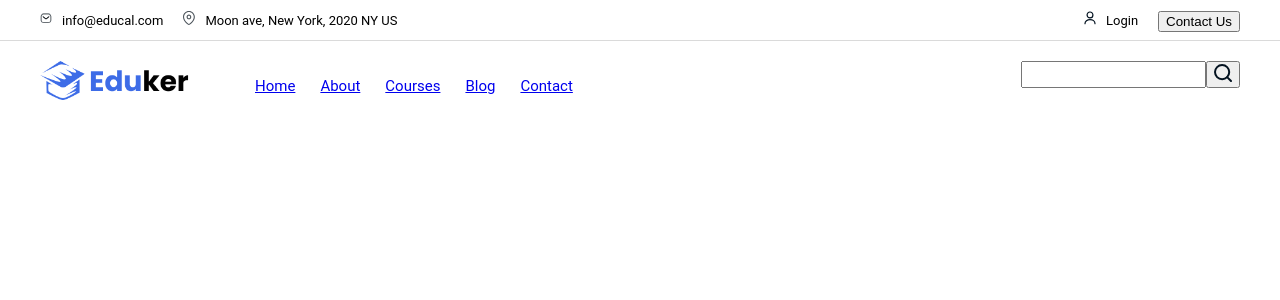
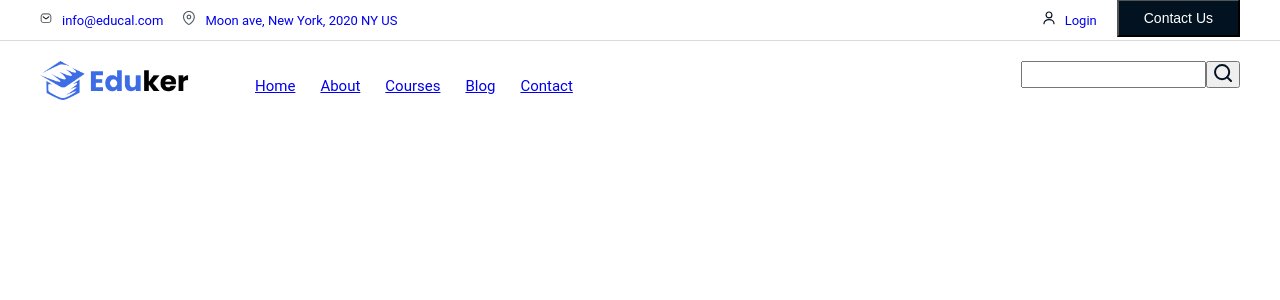
Before and after one commit to Govard9/eduker-five, a React (Create React App) app: page / in a window 1280 px wide. Shown: the top 300 px of the page. Built offline with nearby package versions, Linux system fonts and the light colour scheme.

Commit message:
Исправления App.js

```diff
--- a/src/components/Header/TopHeader/TopHeader.jsx
+++ b/src/components/Header/TopHeader/TopHeader.jsx
@@ -28,7 +28,7 @@ const TopHeader = () => {
 							fill="#4B535A"
 						></path>
 					</svg>
-					<a>info@educal.com</a>
+					<a href="mailto:info@educal.com">info@educal.com</a>
 				</li>
 				<li className={styles.location}>
 					<svg
@@ -51,7 +51,7 @@ const TopHeader = () => {
 							fill="#4B535A"
 						></path>
 					</svg>
-					<a>Moon ave, New York, 2020 NY US</a>
+					<a href="https://goo.gl/maps/qzqY2PAcQwUz1BYN9">Moon ave, New York, 2020 NY US</a>
 				</li>
 				<li className={styles.login}>
 					<svg
@@ -76,7 +76,7 @@ const TopHeader = () => {
 							stroke-linejoin="round"
 						></path>
 					</svg>
-					<a>Login</a>
+					<a href="/login">Login</a>
 				</li>
 				<li className={styles.contactUs}>
 					<button>Contact Us</button>
--- a/src/components/Header/TopHeader/TopHeader.module.scss
+++ b/src/components/Header/TopHeader/TopHeader.module.scss
@@ -22,27 +22,39 @@
 	}
 	.mail {
 		a {
+            text-decoration: none;
 			margin-left: 10px;
 		}
-
 	}
 	.location {
 		a {
 			margin-left: 10px;
+            text-decoration: none;
 		}
 		margin-left: 20px;
 	}
 	.login {
 		a {
 			margin-left: 10px;
+            text-decoration: none;
 		}
 		margin-left: auto;
 		margin-right: 20px;
 	}
 	.contactUs {
-
+		button {
+			display: inline-block;
+			margin-top: -12px;
+			line-height: 34px;
+			text-align: center;
+			font-size: 14px;
+			color: #fff;
+			background-color: #031220;
+			font-weight: 500;
+			text-transform: capitalize;
+			padding: 0 25px;
+		}
 	}
 	button {
-
 	}
 }
```
Also changed, not shown: src/App.js (line endings or trailing spaces). Lines whose indentation alone changed are shown as unchanged.
